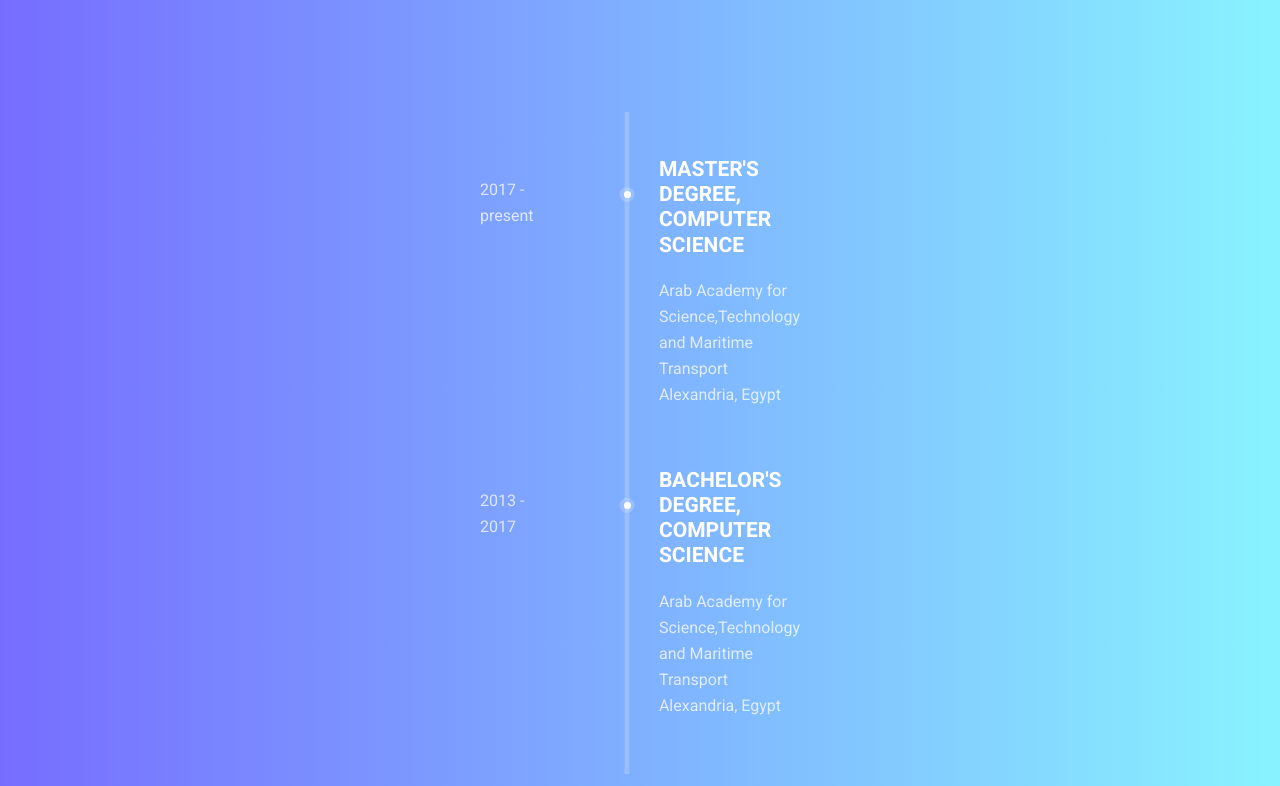
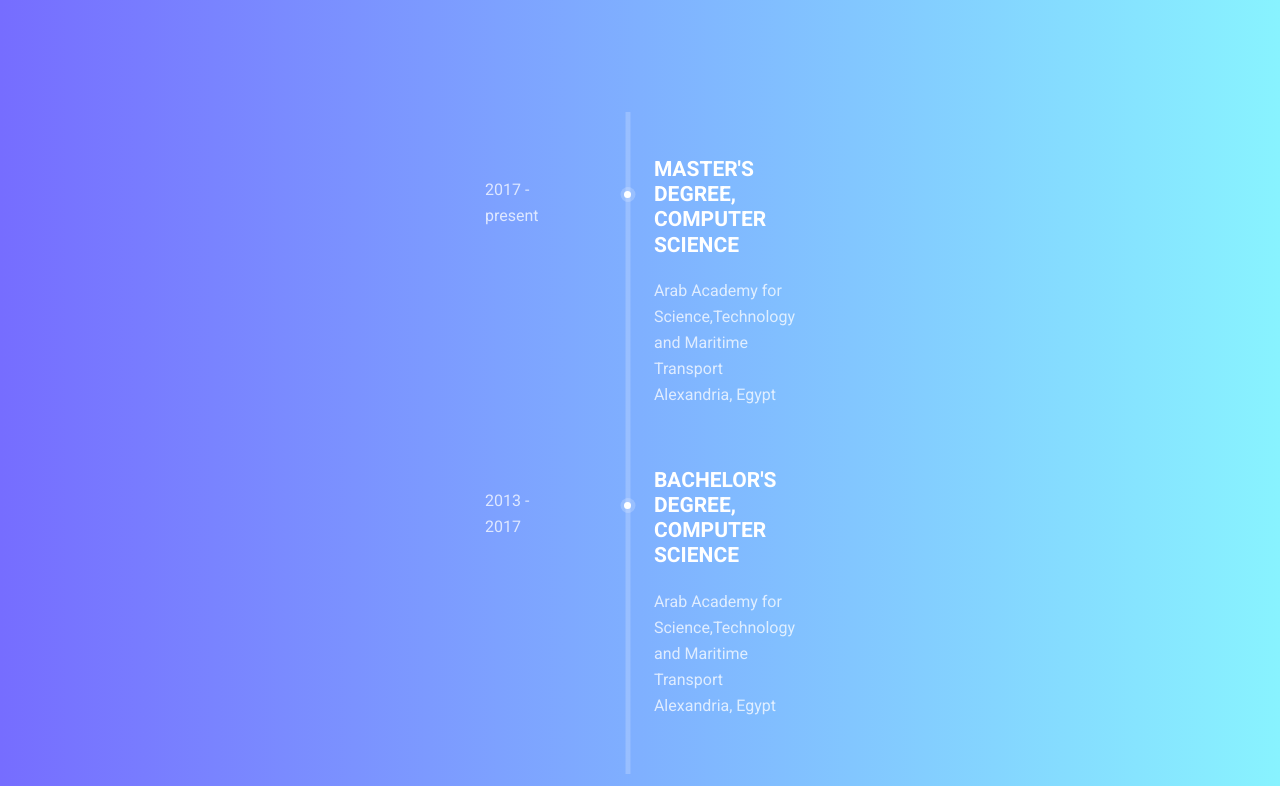
Before and after one commit to MahmoudElsayad/MahmoudElsayad.github.io, a plain HTML site: page index.html in a window 1280 px wide. Shown: the part 1134-1920 px from the top of the page. Drawn offline with Linux system fonts and the light colour scheme.

Commit message:
Position of second sections fix

```diff
--- a/css/style.css
+++ b/css/style.css
@@ -2578,7 +2578,7 @@ h6 {
         background: #fff;
         color: #222222; }
 .tabs_inner .tab-content .tab-pane .list {
-  max-width: 320px;
+  max-width: 310px;
   margin: auto;
   position: relative;
   padding-top: 40px;
```
